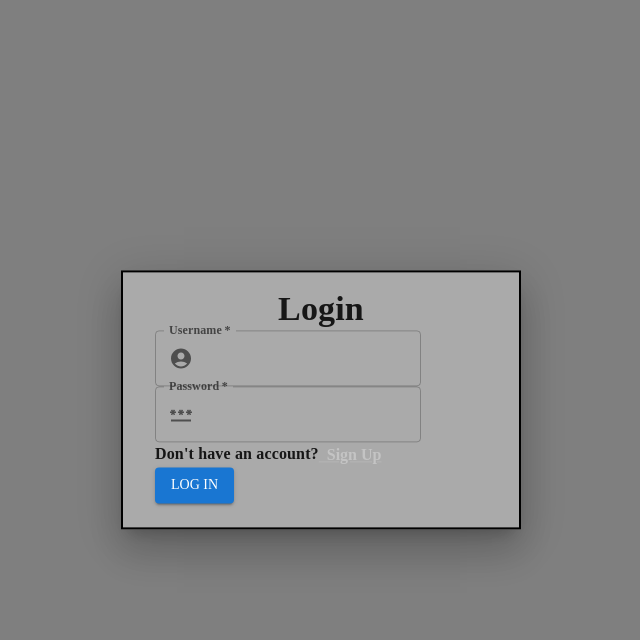
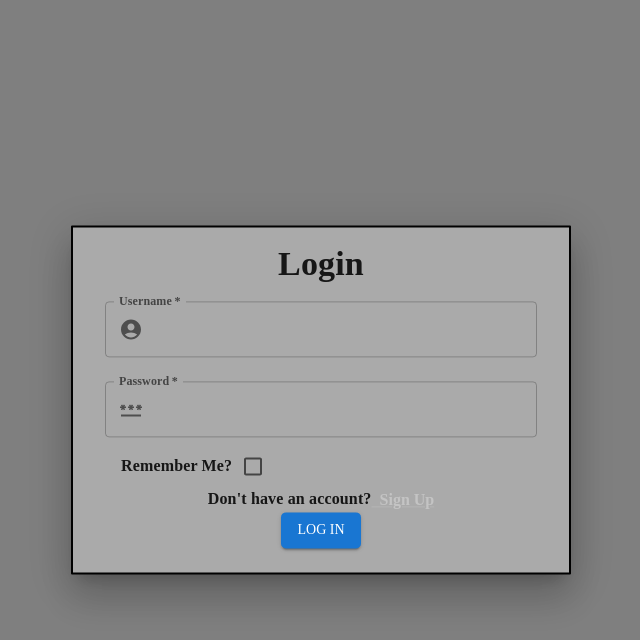
Before and after one commit to ialmosara/CozyNYC, a React (Vite) app in the folder frontend/: page /login in a window 1280 px wide. Both pictures are taken after a click on the button "LOG IN". Shown: the top 640 px of the page, without its empty margins (319-959 px from the left). Built offline with nearby package versions, Linux system fonts and the light colour scheme.

Commit message:
Added border radius to box, made text fields full width & added margin, added Remember me? checkbox, added styling to login/signup buttons, centered text

```diff
--- a/frontend/src/pages/LogIn.tsx
+++ b/frontend/src/pages/LogIn.tsx
@@ -2,6 +2,10 @@ import { useState } from "react";
 import {
   Box,
   Button,
+  Checkbox,
+  FormControlLabel,
+  FormGroup,
+  Grid,
   InputAdornment,
   Link,
   Modal,
@@ -41,19 +45,20 @@ const Login: React.FC = () => {
             top: "50%",
             left: "50%",
             transform: "translate(-50%, -50%)",
-            width: 400,
+            width: 500,
             border: "2px solid #000",
             bgcolor: "background.paper",
             boxShadow: 24,
             pt: 2,
             px: 4,
             pb: 3,
+            borderRadius: "1px",
           }}
+          textAlign={"center"}
         >
           {page === "login" && (
             <>
               <Typography variant={"h4"}>Login</Typography>
-              <div>
               <TextField
                 InputProps={{
                   startAdornment: (
@@ -64,6 +69,8 @@ const Login: React.FC = () => {
                 }}
                 required
                 label={"Username"}
+                margin="normal"
+                fullWidth
               />
               <TextField
                 InputProps={{
@@ -75,9 +82,19 @@ const Login: React.FC = () => {
                 }}
                 required
                 label={"Password"}
+                margin="normal"
+                fullWidth
               />
-              </div>
-              <Typography display={"inline"}>Don't have an account?</Typography>
+              <FormGroup row>
+                <FormControlLabel
+                  label="Remember Me?"
+                  labelPlacement="start"
+                  control={<Checkbox />}
+                />
+              </FormGroup>
+              <Typography display={"inline"} align="center">
+                Don't have an account?
+              </Typography>
               <Link
                 component={"button"}
                 onClick={() => setPage("signup")}
@@ -87,7 +104,14 @@ const Login: React.FC = () => {
                 &nbsp; Sign Up
               </Link>
               <div>
-                <Button variant="contained">Log in</Button>
+                <Button
+                  variant="contained"
+                  sx={{
+                    borderRadius: "5px",
+                  }}
+                >
+                  Log in
+                </Button>
               </div>
             </>
           )}
@@ -104,6 +128,8 @@ const Login: React.FC = () => {
                 }}
                 required
                 label={"Username"}
+                margin="normal"
+                fullWidth
               />
               <TextField
                 required
@@ -115,6 +141,8 @@ const Login: React.FC = () => {
                     </InputAdornment>
                   ),
                 }}
+                margin="normal"
+                fullWidth
               />
               <TextField
                 InputProps={{
@@ -126,6 +154,8 @@ const Login: React.FC = () => {
                 }}
                 required
                 label={"Password"}
+                margin="normal"
+                fullWidth
               />
               <TextField
                 InputProps={{
@@ -134,23 +164,35 @@ const Login: React.FC = () => {
                       <Password />
                     </InputAdornment>
                   ),
-                  style: { min: 0, textAlign: 'center' }
+                  style: { textAlign: "center" },
                 }}
                 required
                 label={"Retype Password"}
+                margin="normal"
+                fullWidth
               />
-              <div>
-              <Typography display={"inline"}>Don't have an account?</Typography>
+              <Typography display={"inline"}>
+                Already have an account?
+              </Typography>
               <Link
                 component={"button"}
                 onClick={() => setPage("login")}
                 color={"#C4C4C4"}
                 variant={"body1"}
               >
-                &nbsp; login
+                &nbsp; Log in
               </Link>
+              <div>
+                <Button
+                  variant="contained"
+                  sx={{
+                    backgroundColor: "#F792BE",
+                    borderRadius: "5px",
+                  }}
+                >
+                  Create Account{" "}
+                </Button>
               </div>
-              <Button variant="contained">Create Account </Button>
             </>
           )}
         </Box>
```
Lines whose indentation alone changed are shown as unchanged.
